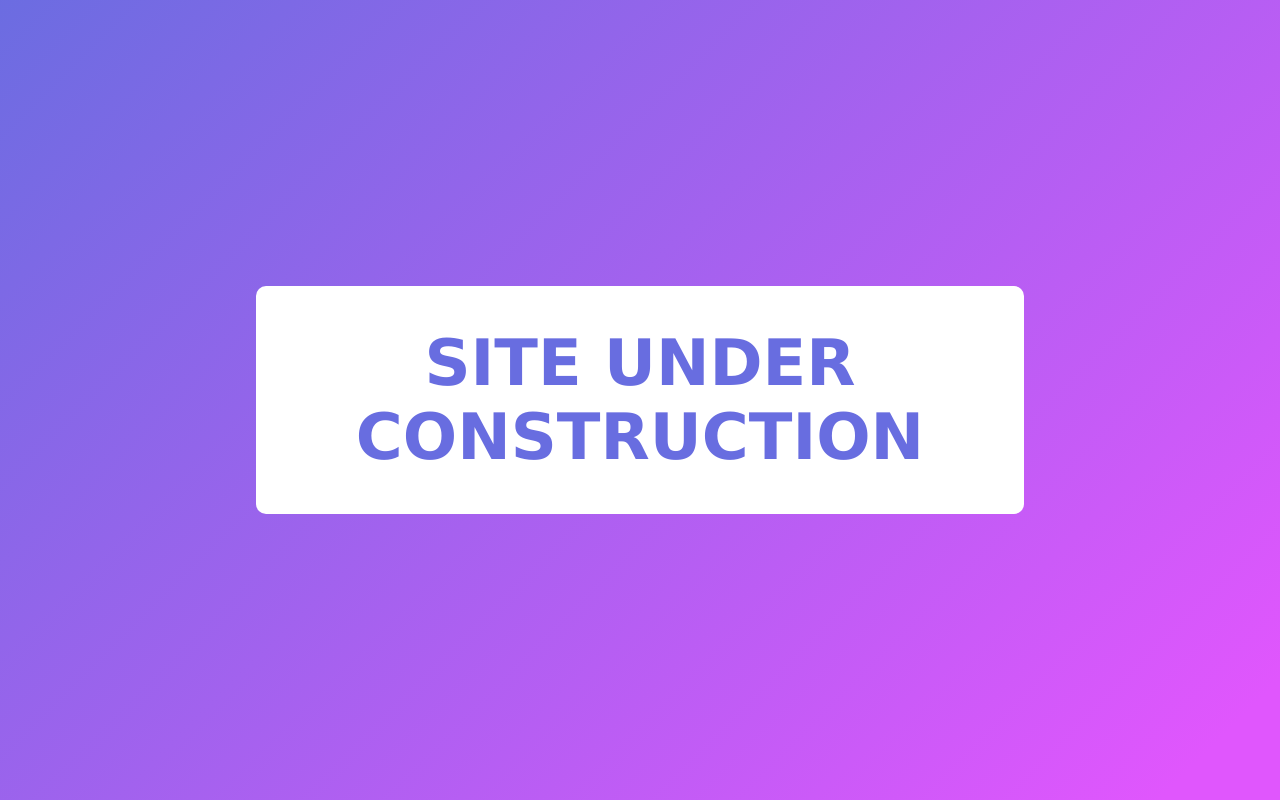
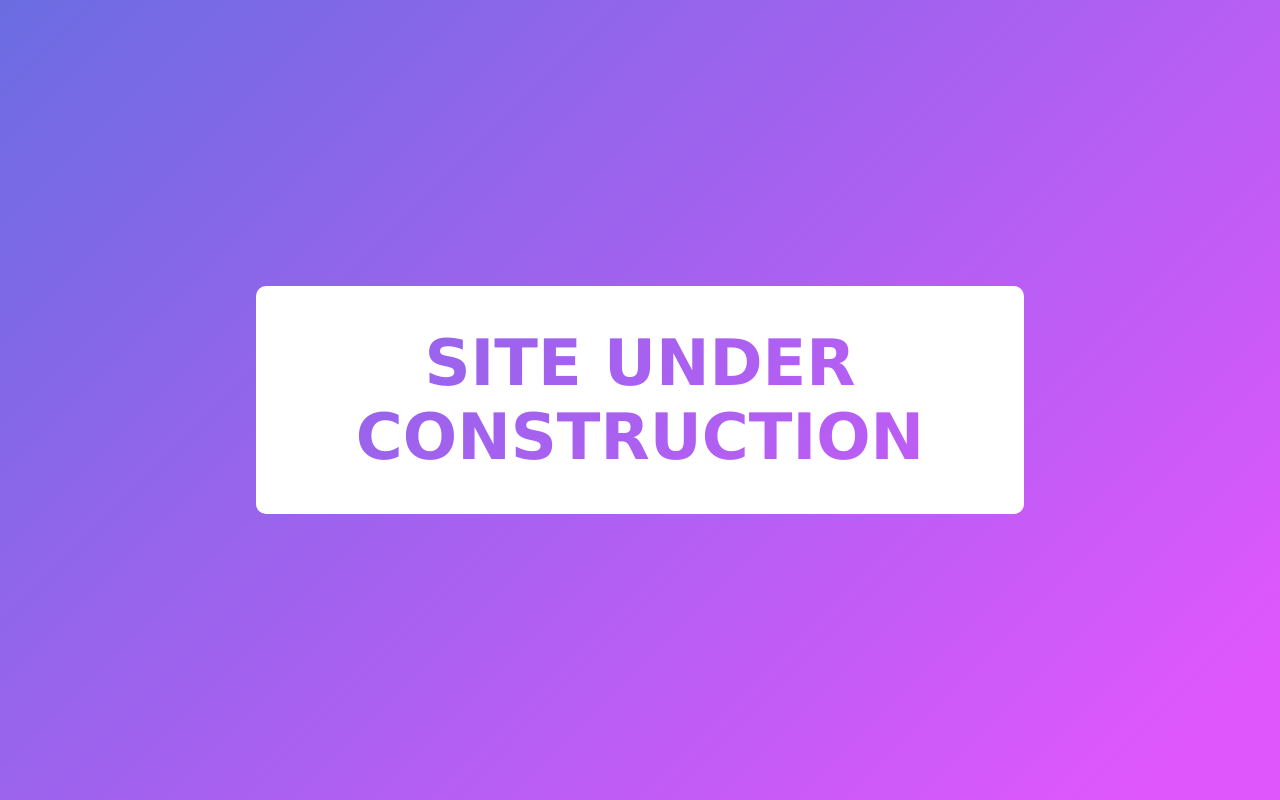
Before and after one commit to jessyfal/personalDev, a plain HTML site: page en/index.html in a window 1280 px wide. Drawn offline with Linux system fonts and the light colour scheme.

Commit message:
text transparent

```diff
--- a/res/style.css
+++ b/res/style.css
@@ -17,9 +17,10 @@ html {
     animation: animationFond 10s cubic-bezier(.45,.05,.55,.95) infinite;
 }
 
+
 #construction {
     background-color: white;
-    color: rgba(104,109,224);
+    color: black;
     font-size: 5vw;
     font-family: Verdana;
     border-radius: 10px;
@@ -32,6 +33,8 @@ html {
     position: relative;
     top: 50%;
     transform: translateY(-50%);
+
+    mix-blend-mode: screen;
 }
 
 
```
